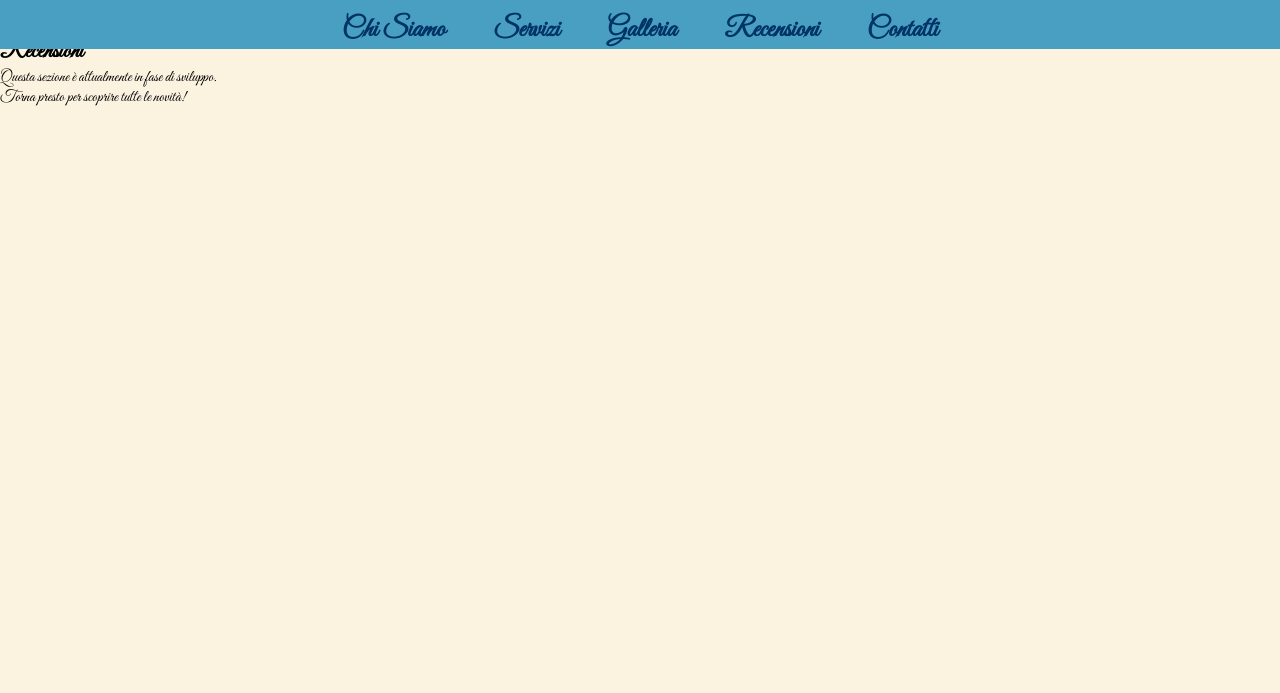
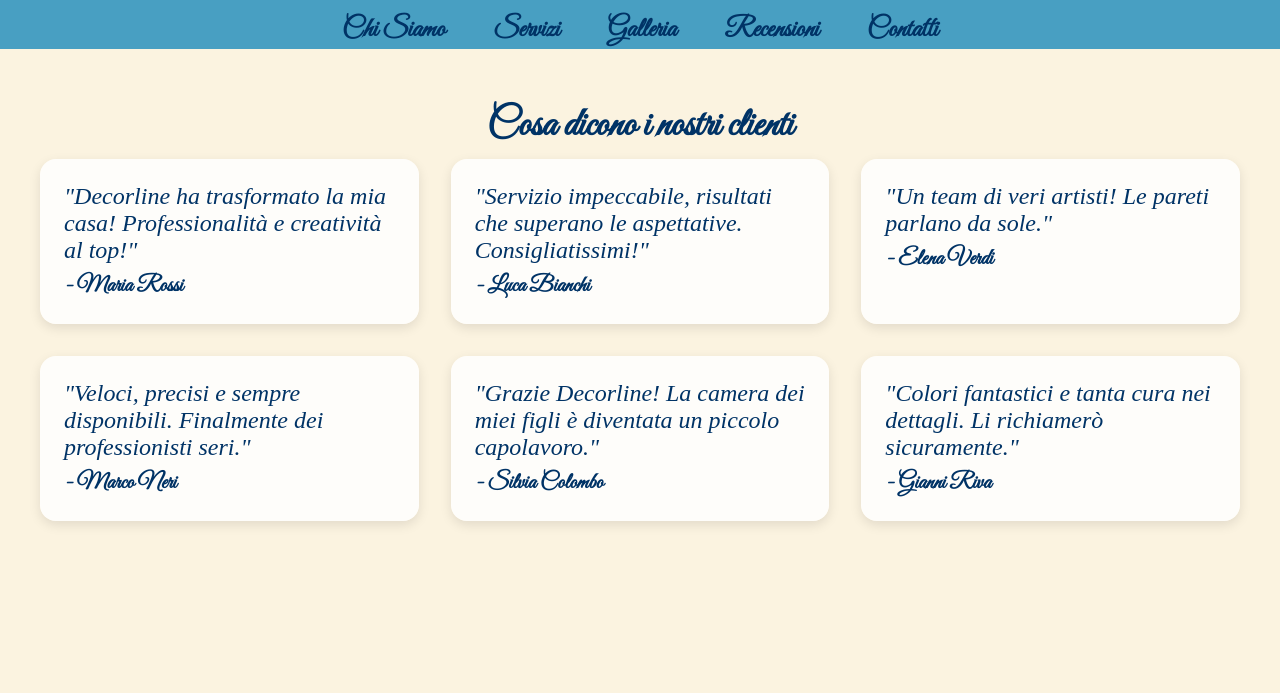
Before and after one commit to Francesco-87/Decorline, a plain HTML site: page index.html in a window 1280 px wide. Both pictures are taken after a click on the link "Recensioni". Shown: the part 107-800 px from the top of the page. Drawn offline with Linux system fonts and the light colour scheme.

Commit message:
Done with the testimonials. Decided for a simple grid format.

```diff
--- a/index.html
+++ b/index.html
@@ -13,6 +13,7 @@
     <link rel="stylesheet" href="./resources/css/about.css" />
     <link rel="stylesheet" href="./resources/css/products.css" />
     <link rel="stylesheet" href="./resources/css/gallery.css" />
+    <link rel="stylesheet" href="./resources/css/testimonials.css" />
     <title>Decorline</title>
 </head>
 
--- a/pages/testimonials.html
+++ b/pages/testimonials.html
@@ -1,5 +1,29 @@
-<div class="testimonials-section">
-  <h2>Recensioni</h2>
-  <p>Questa sezione è attualmente in fase di sviluppo.<br>
-     Torna presto per scoprire tutte le novità!</p>
-</div>
+<section class="testimonials-section">
+  <h2 id="testimonials">Cosa dicono i nostri clienti</h2>
+  <div class="testimonial-grid">
+    <div class="testimonial-card">
+      <p>"Decorline ha trasformato la mia casa! Professionalità e creatività al top!"</p>
+      <span>- Maria Rossi</span>
+    </div>
+    <div class="testimonial-card">
+      <p>"Servizio impeccabile, risultati che superano le aspettative. Consigliatissimi!"</p>
+      <span>- Luca Bianchi</span>
+    </div>
+    <div class="testimonial-card">
+      <p>"Un team di veri artisti! Le pareti parlano da sole."</p>
+      <span>- Elena Verdi</span>
+    </div>
+    <div class="testimonial-card">
+      <p>"Veloci, precisi e sempre disponibili. Finalmente dei professionisti seri."</p>
+      <span>- Marco Neri</span>
+    </div>
+    <div class="testimonial-card">
+      <p>"Grazie Decorline! La camera dei miei figli è diventata un piccolo capolavoro."</p>
+      <span>- Silvia Colombo</span>
+    </div>
+    <div class="testimonial-card">
+      <p>"Colori fantastici e tanta cura nei dettagli. Li richiamerò sicuramente."</p>
+      <span>- Gianni Riva</span>
+    </div>
+  </div>
+</section>
--- a/resources/JS/main.js
+++ b/resources/JS/main.js
@@ -1,10 +1,8 @@
 document.addEventListener("DOMContentLoaded", () => {
   const main = document.getElementById("main-content");
 
-  // Load default content
   loadPage("home");
 
-  // Universal event handler (event delegation)
   document.addEventListener("click", (e) => {
     const link = e.target.closest('a[data-page]');
     if (link) {
@@ -22,12 +20,30 @@
       })
       .then(html => {
         main.innerHTML = html;
-        window.scrollTo(0, 0); // optional: scroll to top
+        window.scrollTo(0, 0);
+
+        // 👇 Put testimonial logic HERE, after content is loaded
+        const testimonials = document.querySelectorAll(".testimonial-item");
+        if (testimonials.length > 0) {
+          let index = 0;
+
+          function showTestimonial(i) {
+            testimonials.forEach((el, idx) => {
+              el.classList.toggle("active", idx === i);
+            });
+          }
+
+          showTestimonial(index);
+
+          setInterval(() => {
+            index = (index + 1) % testimonials.length;
+            showTestimonial(index);
+          }, 5000);
+        }
       })
       .catch(err => {
         console.error("Error loading page:", err);
-        main.innerHTML = `
-          <p style="padding: 2rem; color: red;">Contenuto non disponibile.</p>`;
+        main.innerHTML = `<p style="padding: 2rem; color: red;">Contenuto non disponibile.</p>`;
       });
   }
 });
--- a/resources/css/gallery.css
+++ b/resources/css/gallery.css
@@ -37,6 +37,25 @@
   scroll-behavior: smooth;
   gap: 2rem;
 }
+/* Scrollbar adjustment */
+.carousel-container::-webkit-scrollbar {
+  height: 0.8rem; /* thickness */
+}
+
+.carousel-container::-webkit-scrollbar-track {
+  background: rgba(72, 159, 194, 0.2);
+  border-radius: 0.9rem; /* rounded corners */
+}
+
+.carousel-container::-webkit-scrollbar-thumb {
+  background-color: #003366; /* dark blue thumb */
+  border-radius: 0.9rem; /* rounded corners */
+}
+
+.carousel-container::-webkit-scrollbar-thumb:hover {
+  background-color: #4FA9DC; /* lighter blue on hover */
+}
+
 .carousel-slide {
   width: 100%;
   max-width: 1200px;
@@ -62,6 +81,7 @@
   max-width: 1200px;
   margin: 0 auto;
   padding: 2rem 1rem;
+  z-index: 0;
 }
 .before-after-pair{
    display: grid;
--- a/resources/css/styles.css
+++ b/resources/css/styles.css
@@ -31,6 +31,7 @@
     padding-bottom: 0.1rem;
     text-align: center;
     height: auto;
+    z-index: 1000; /* Ensure header is above other content */
 }
 
 
--- /dev/null
+++ b/resources/css/testimonials.css
@@ -0,0 +1,43 @@
+.testimonials-section {
+  text-align: center;
+  padding: 4rem 2rem;
+  background-color: #FBF3E0;
+  color: #003366;
+}
+
+.testimonials-section h2 {
+  font-size: 2.5rem;
+  margin-bottom: 0.5rem;
+}
+
+.testimonial-grid {
+  display: grid;
+  grid-template-columns: repeat(auto-fit, minmax(280px, 1fr));
+  gap: 2rem;
+  max-width: 1200px;
+  margin: 0 auto;
+}
+
+.testimonial-card {
+  background-color: rgba(255, 255, 255, 0.85);
+  border-radius: 1rem;
+  padding: 1.5rem;
+  box-shadow: 0 4px 12px rgba(0, 0, 0, 0.1);
+  text-align: left;
+}
+
+.testimonial-card p {
+  font-family: serif;
+  font-style: italic;
+  font-size: 1.5rem;
+  color: #003366;
+  max-width: 400px;
+}
+
+.testimonial-card span {
+  font-size: 1.4rem;
+  display: block;
+  margin-top: 0.5rem;
+  font-weight: bold;
+  font-style: normal;
+}
```
